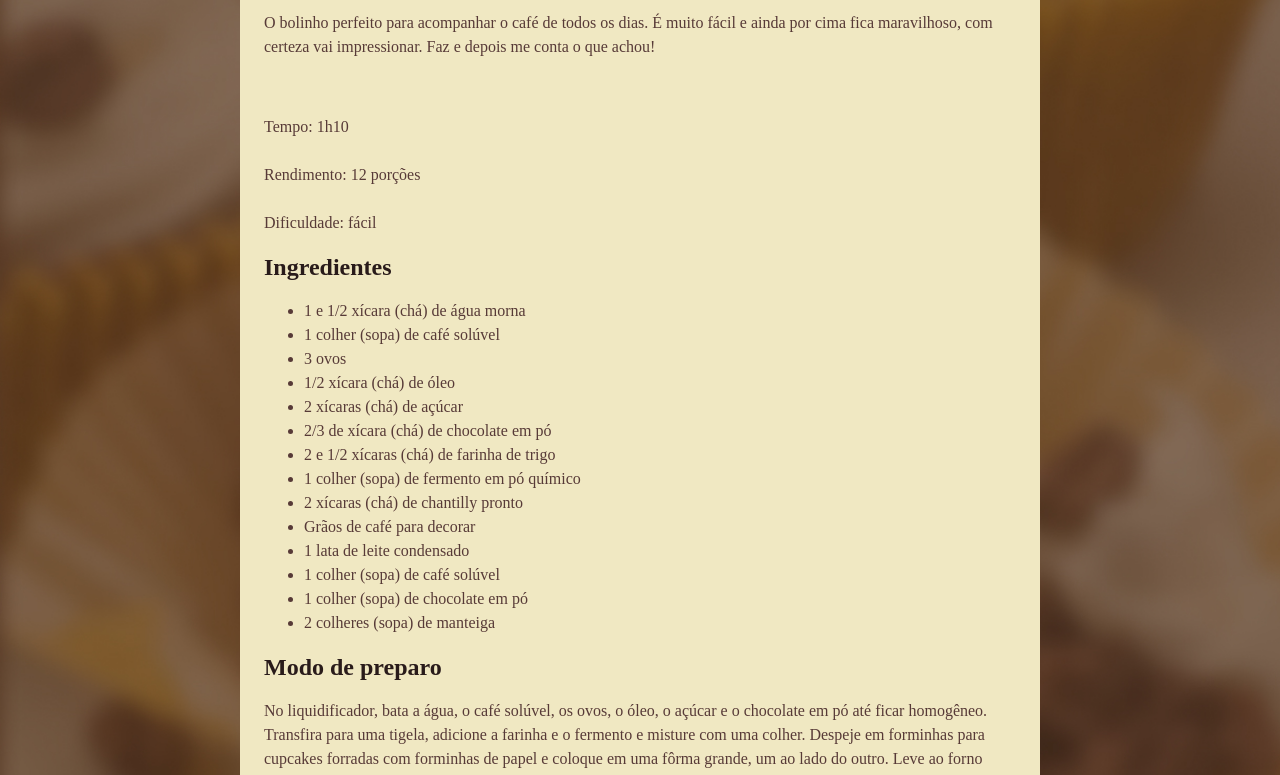
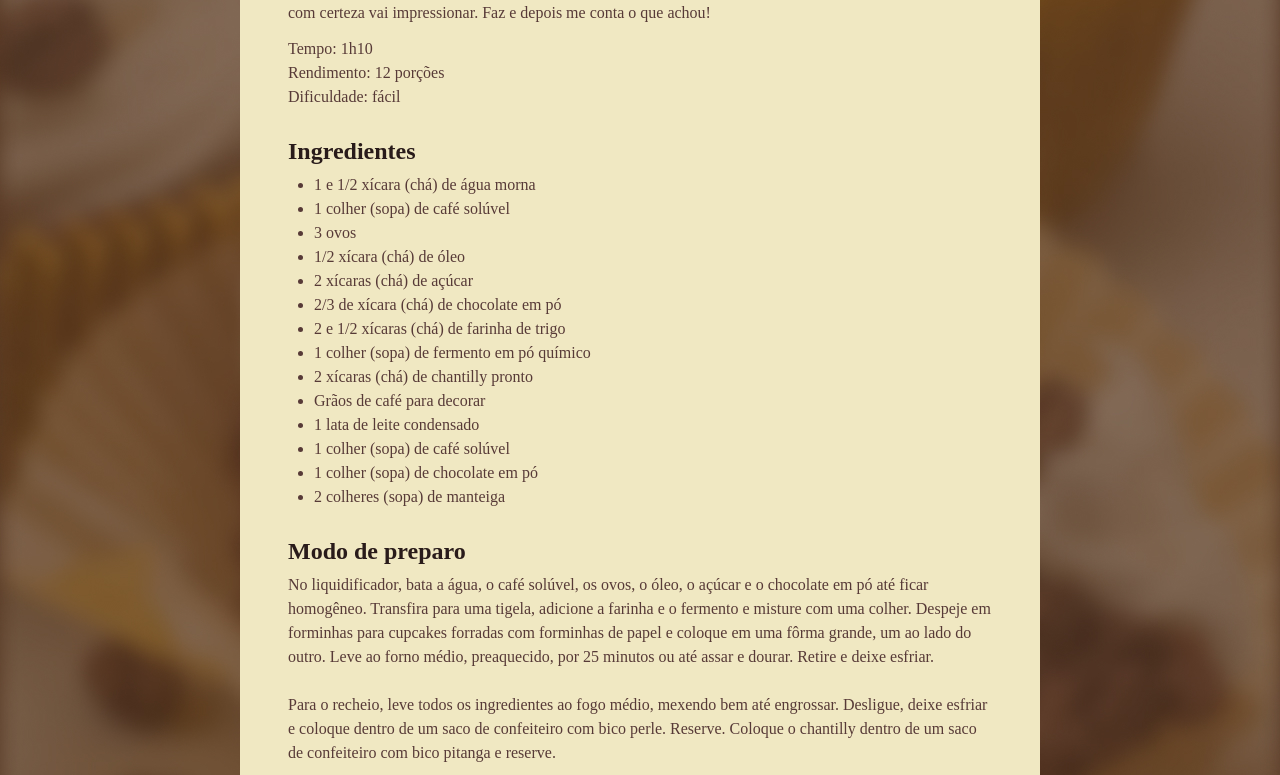
Before and after one commit to Mathuzza/Recipe-Page, a plain HTML site: page index.html in a window 1280 px wide. Shown: the part 590-1365 px from the top of the page. Drawn offline with Linux system fonts and the light colour scheme; a web font is replaced by a local one.

Commit message:
Personalizando espaços

```diff
--- a/index.html
+++ b/index.html
@@ -15,11 +15,12 @@
     <div id="page">
         <img src="./assets/main-image.jpg" alt="imagem de cupcakes">
         <main>
-            <section id="Sobre">
+            <section id="sobre">
                 <h1>Cupcake de café com chantilly</h1>
-                <p>O bolinho perfeito para acompanhar o café de todos os dias. É muito fácil e ainda por cima fica maravilhoso, com certeza vai impressionar. Faz e depois me conta o que achou!</p><br><p>Tempo: 1h10 <br><br>Rendimento: 12 porções<br><br>Dificuldade: fácil</p>
+                <p>O bolinho perfeito para acompanhar o café de todos os dias. É muito fácil e ainda por cima fica maravilhoso, com certeza vai impressionar. Faz e depois me conta o que achou!</p>
+                <p>Tempo: 1h10<br>Rendimento: 12 porções<br>Dificuldade: fácil</p>
             </section>
-            <section id="Ingredientes"><h2>Ingredientes</h2><ul><li>1 e 1/2 xícara (chá) de água morna</li>
+            <section id="ingredientes"><h2>Ingredientes</h2><ul><li>1 e 1/2 xícara (chá) de água morna</li>
             <li>1 colher (sopa) de café solúvel</li>
             <li>3 ovos</li>
             <li>1/2 xícara (chá) de óleo</li>
@@ -33,7 +34,7 @@
             <li>1 colher (sopa) de café solúvel</li>
             <li>1 colher (sopa) de chocolate em pó</li>
             <li>2 colheres (sopa) de manteiga</li></ul></section>
-            <section id="ModoDePreparo"><h2>Modo de preparo</h2><p>No liquidificador, bata a água, o café solúvel, os ovos, o óleo, o açúcar e o chocolate em pó até ficar homogêneo. Transfira para uma tigela, adicione a farinha e o fermento e misture com uma colher. Despeje em forminhas para cupcakes forradas com forminhas de papel e coloque em uma fôrma grande, um ao lado do outro. Leve ao forno médio, preaquecido, por 25 minutos ou até assar e dourar. Retire e deixe esfriar. <br><br> Para o recheio, leve todos os ingredientes ao fogo médio, mexendo bem até engrossar. Desligue, deixe esfriar e coloque dentro de um saco de confeiteiro com bico perle. Reserve. Coloque o chantilly dentro de um saco de confeiteiro com bico pitanga e reserve. <br><br> Para a montagem, faça um furo no centro dos cupcakes e recheie com o brigadeiro de café reservado. Decore as superfícies dos cupcakes com o chantilly reservado, fazendo círculos. Decore com grãos de café e leve à geladeira até o momento de servir.</p></section>
+            <section id="modoDePreparo"><h2>Modo de preparo</h2><p>No liquidificador, bata a água, o café solúvel, os ovos, o óleo, o açúcar e o chocolate em pó até ficar homogêneo. Transfira para uma tigela, adicione a farinha e o fermento e misture com uma colher. Despeje em forminhas para cupcakes forradas com forminhas de papel e coloque em uma fôrma grande, um ao lado do outro. Leve ao forno médio, preaquecido, por 25 minutos ou até assar e dourar. Retire e deixe esfriar. <br><br> Para o recheio, leve todos os ingredientes ao fogo médio, mexendo bem até engrossar. Desligue, deixe esfriar e coloque dentro de um saco de confeiteiro com bico perle. Reserve. Coloque o chantilly dentro de um saco de confeiteiro com bico pitanga e reserve. <br><br> Para a montagem, faça um furo no centro dos cupcakes e recheie com o brigadeiro de café reservado. Decore as superfícies dos cupcakes com o chantilly reservado, fazendo círculos. Decore com grãos de café e leve à geladeira até o momento de servir.</p></section>
         </main>
     </div>
 </body>
--- a/style.css
+++ b/style.css
@@ -1,14 +1,16 @@
+* {
+    margin: 0;
+    padding: 0;
+}
 :root {
     font-family: "Alice", serif;
     line-height: 150%;
     color: #573A37;
 }
-
 body {
     background-image: url(./assets/Página\ de\ receita.jpg);
     background-size: cover;
 }
-
 #page {
     box-sizing: border-box;
     width: 800px;
@@ -18,9 +20,18 @@ body {
     margin: 48px auto;
     max-width: 800px;
 }
-
 img {
     border-radius: 16px;
+}
+main {
+    padding: 24px;
+}
+#sobre p + p {
+    margin-top: 12px;
+    margin-bottom: 24px;
+}
+section + section {
+    margin-top: 24px;
 }
 h1 {
     line-height: 140%;
@@ -31,4 +42,9 @@ h2 {
 }
 h1, h2 {
     color:#291B1A;
+    margin-bottom: 4px;
+    line-height: 150%;
 }
+ul {
+    padding-left: 26px;
+}
```
